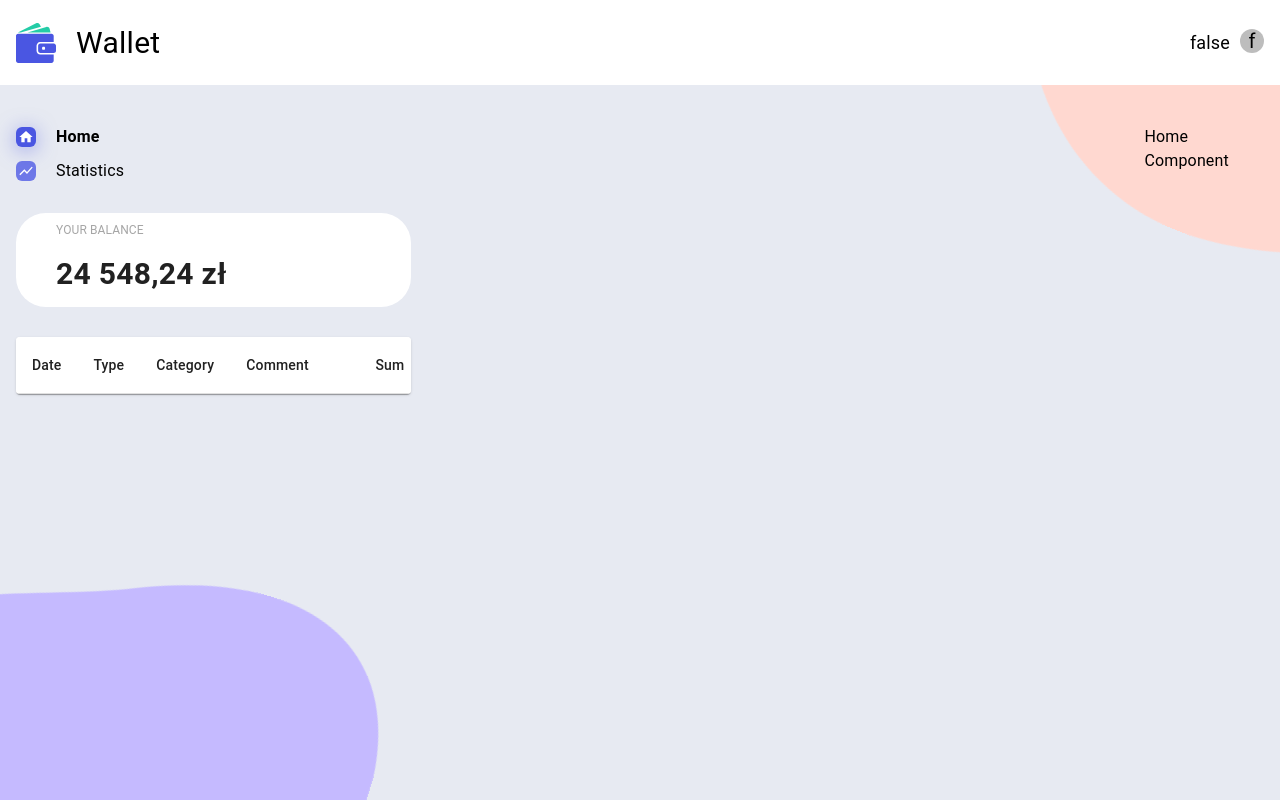
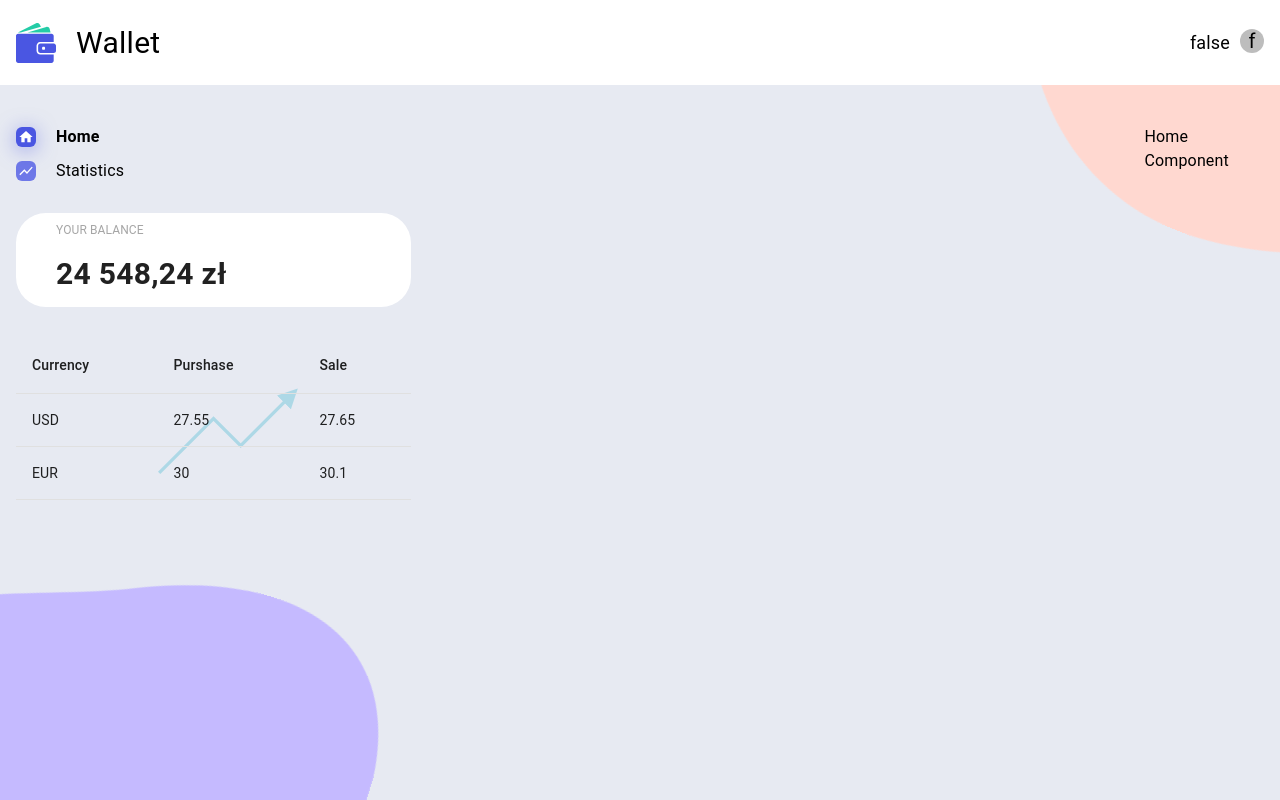
Before and after one commit to AMichalMurawski/wallet-app, a React (Create React App) app: page /wallet/home in a window 1280 px wide. Built offline with nearby package versions, Linux system fonts and the light colour scheme; the HTML template or start-up script is replaced by a standard one.

Commit message:
currency

```diff
--- a/src/components/dashboard/Currency.jsx
+++ b/src/components/dashboard/Currency.jsx
@@ -1,4 +1,5 @@
 import {
+  Box,
   Paper,
   Table,
   TableBody,
@@ -8,185 +9,24 @@ import {
   TableRow,
 } from '@mui/material';
 import { useMediaMui } from '../../hooks';
+import { currencyData } from '../../devUtils';
 
-const columns = [
-  { id: 'date', label: 'Date', minWidth: 45 },
-  { id: 'type', label: 'Type', minWidth: 20, align: 'center' },
-  { id: 'category', label: 'Category', minWidth: 90 },
-  { id: 'comment', label: 'Comment', minWidth: 120 },
-  { id: 'sum', label: 'Sum', minWidth: 70, align: 'right' },
-  { id: 'edit', label: '', minWidth: 20, align: 'center' },
-  { id: 'delete', label: '', minWidth: 60, align: 'center' },
-];
-
-const rows = [
-  {
-    Date: '27.05.2023',
-    Type: 'Leisure',
-    Category: 'Expense',
-    Comment: 'Noffkdgd',
-    Sum: 631.51,
-  },
-  {
-    Date: '22.05.2023',
-    Type: 'Child care',
-    Category: 'Expense',
-    Comment: 'Bidsofkodgd',
-    Sum: 720.28,
-  },
-  {
-    Date: '15.05.2023',
-    Type: 'Main incomes',
-    Category: 'Income',
-    Comment: 'Pnjdnfdfd',
-    Sum: 664.9,
-  },
-  {
-    Date: '22.05.2023',
-    Type: 'Main incomes',
-    Category: 'Income',
-    Comment: 'Bidsofkodgd',
-    Sum: 323.64,
-  },
-  {
-    Date: '23.05.2023',
-    Type: 'Paycheck',
-    Category: 'Income',
-    Comment: 'Xmdkfnflg',
-    Sum: 966.64,
-  },
-  {
-    Date: '23.05.2023',
-    Type: 'Other incomes',
-    Category: 'Income',
-    Comment: 'Ekfdndondf',
-    Sum: 909.1,
-  },
-  {
-    Date: '15.05.2023',
-    Type: 'Household products',
-    Category: 'Expense',
-    Comment: 'Bidsofkodgd',
-    Sum: 685.74,
-  },
-  {
-    Date: '20.05.2023',
-    Type: 'Products',
-    Category: 'Expense',
-    Comment: 'Bidsofkodgd',
-    Sum: 516.97,
-  },
-  {
-    Date: '21.05.2023',
-    Type: 'Self care',
-    Category: 'Expense',
-    Comment: 'Ekfdndondf',
-    Sum: 655.7,
-  },
-  {
-    Date: '04.06.2023',
-    Type: 'Products',
-    Category: 'Expense',
-    Comment: 'Ekfdndondf',
-    Sum: 26390,
-  },
-  {
-    Date: '24.05.2023',
-    Type: 'Education',
-    Category: 'Expense',
-    Comment: 'Pnjdnfdfd',
-    Sum: 659.85,
-  },
-  {
-    Date: '30.05.2023',
-    Type: 'Paycheck',
-    Category: 'Income',
-    Comment: 'Gnivmdkf',
-    Sum: 659.83,
-  },
-  {
-    Date: '27.05.2023',
-    Type: 'Other incomes',
-    Category: 'Income',
-    Comment: 'Noffkdgd',
-    Sum: 964.6,
-  },
-  {
-    Date: '19.05.2023',
-    Type: 'Products',
-    Category: 'Expense',
-    Comment: 'Noffkdgd',
-    Sum: 53.68,
-  },
-  {
-    Date: '23.05.2023',
-    Type: 'Child care',
-    Category: 'Expense',
-    Comment: 'Nosfdgfd',
-    Sum: 189.21,
-  },
-  {
-    Date: '28.05.2023',
-    Type: 'Other incomes',
-    Category: 'Income',
-    Comment: 'Anjjnlk',
-    Sum: 183.95,
-  },
-  {
-    Date: '21.05.2023',
-    Type: 'Main expenses',
-    Category: 'Expense',
-    Comment: 'Nosfdgfd',
-    Sum: 192.59,
-  },
-  {
-    Date: '05.06.2023',
-    Type: 'Education',
-    Category: 'Expense',
-    Comment: 'Fdfofdfd',
-    Sum: 455.63,
-  },
-  {
-    Date: '24.05.2023',
-    Type: 'Main incomes',
-    Category: 'Income',
-    Comment: 'Anjjnlk',
-    Sum: 113.4,
-  },
-  {
-    Date: '01.06.2023',
-    Type: 'Car',
-    Category: 'Expense',
-    Comment: 'Anjjnlk',
-    Sum: 950.15,
-  },
-  {
-    Date: '17.05.2023',
-    Type: 'Products',
-    Category: 'Expense',
-    Comment: 'Ekfdndondf',
-    Sum: 198.84,
-  },
-  {
-    Date: '09.05.2023',
-    Type: 'Self care',
-    Category: 'Expense',
-    Comment: 'Nosfdgfd',
-    Sum: 780.76,
-  },
-  {
-    Date: '27.05.2023',
-    Type: 'Car',
-    Category: 'Expense',
-    Comment: 'Fdfofdfd',
-    Sum: 335.52,
-  },
-];
+const columns = currencyData => {
+  const data = currencyData[0];
+  const col = [];
+  for (const key in data) {
+    const id = key;
+    const label = key.charAt(0).toUpperCase() + key.slice(1);
+    const width = '33%';
+    col.push({ id, label, width });
+  }
+  return col;
+};
 
 export const Currency = () => {
   const mediaMui = useMediaMui();
   return (
-    <Paper
+    <Box
       sx={{
         width: '100%',
         maxWidth: mediaMui.desktop
@@ -195,17 +35,60 @@ export const Currency = () => {
           ? '336px'
           : '280px',
         overflow: 'hidden',
+        position: 'relative',
       }}
     >
+      <Box
+        sx={{
+          position: 'absolute',
+          height: '100%',
+          width: '100%',
+          left: '0',
+          top: '0',
+          zIndex: -1,
+        }}
+      >
+        <svg
+          xmlns="http://www.w3.org/2000/svg"
+          viewBox="0 0 300 300"
+          width="100%"
+          height="100%"
+        >
+          <polyline
+            points="50,250 150,150 200,200 300,100"
+            fill="none"
+            stroke="lightblue"
+            strokeWidth="2%"
+            markerEnd="url(#blue-arrow)"
+          />
+
+          <defs>
+            <marker
+              id="blue-arrow"
+              viewBox="0 0 10 10"
+              refX="8"
+              refY="5"
+              markerWidth="6"
+              markerHeight="6"
+              orient="auto"
+            >
+              <path d="M 0 0 L 10 5 L 0 10 z" fill="lightblue" />
+            </marker>
+          </defs>
+        </svg>
+      </Box>
       <TableContainer sx={{ maxHeight: 440 }}>
         <Table stickyHeader>
           <TableHead>
             <TableRow>
-              {columns.map(column => (
+              {columns(currencyData).map(column => (
                 <TableCell
                   key={column.id}
                   align={column.align}
-                  style={{ minWidth: column.minWidth }}
+                  style={{
+                    width: column.minWidth,
+                    backgroundColor: 'transparent',
+                  }}
                 >
                   {column.label}
                 </TableCell>
@@ -213,9 +96,9 @@ export const Currency = () => {
             </TableRow>
           </TableHead>
           <TableBody>
-            {rows.map((row, i) => {
+            {currencyData.map((row, i) => (
               <TableRow hover role="checkbox" tabIndex={-1} key={i}>
-                {columns.map(column => {
+                {columns(currencyData).map(column => {
                   const value = row[column.id];
                   return (
                     <TableCell key={column.id} align={column.align}>
@@ -223,11 +106,11 @@ export const Currency = () => {
                     </TableCell>
                   );
                 })}
-              </TableRow>;
-            })}
+              </TableRow>
+            ))}
           </TableBody>
         </Table>
       </TableContainer>
-    </Paper>
+    </Box>
   );
 };
--- /dev/null
+++ b/src/components/tables/Table.jsx
@@ -0,0 +1,5 @@
+import { Box } from '@mui/material';
+
+export const Table = () => {
+  return <Box></Box>;
+};
--- /dev/null
+++ b/src/devUtils/currencyData.js
@@ -0,0 +1,12 @@
+export const currencyData = [
+  {
+    currency: 'USD',
+    purshase: 27.55,
+    sale: 27.65,
+  },
+  {
+    currency: 'EUR',
+    purshase: 30.0,
+    sale: 30.1,
+  },
+];
--- /dev/null
+++ b/src/devUtils/transactionsData.js
@@ -0,0 +1,163 @@
+export const transactionsData = [
+  {
+    Date: '27.05.2023',
+    Type: 'Leisure',
+    Category: 'Expense',
+    Comment: 'Noffkdgd',
+    Sum: 631.51,
+  },
+  {
+    Date: '22.05.2023',
+    Type: 'Child care',
+    Category: 'Expense',
+    Comment: 'Bidsofkodgd',
+    Sum: 720.28,
+  },
+  {
+    Date: '15.05.2023',
+    Type: 'Main incomes',
+    Category: 'Income',
+    Comment: 'Pnjdnfdfd',
+    Sum: 664.9,
+  },
+  {
+    Date: '22.05.2023',
+    Type: 'Main incomes',
+    Category: 'Income',
+    Comment: 'Bidsofkodgd',
+    Sum: 323.64,
+  },
+  {
+    Date: '23.05.2023',
+    Type: 'Paycheck',
+    Category: 'Income',
+    Comment: 'Xmdkfnflg',
+    Sum: 966.64,
+  },
+  {
+    Date: '23.05.2023',
+    Type: 'Other incomes',
+    Category: 'Income',
+    Comment: 'Ekfdndondf',
+    Sum: 909.1,
+  },
+  {
+    Date: '15.05.2023',
+    Type: 'Household products',
+    Category: 'Expense',
+    Comment: 'Bidsofkodgd',
+    Sum: 685.74,
+  },
+  {
+    Date: '20.05.2023',
+    Type: 'Products',
+    Category: 'Expense',
+    Comment: 'Bidsofkodgd',
+    Sum: 516.97,
+  },
+  {
+    Date: '21.05.2023',
+    Type: 'Self care',
+    Category: 'Expense',
+    Comment: 'Ekfdndondf',
+    Sum: 655.7,
+  },
+  {
+    Date: '04.06.2023',
+    Type: 'Products',
+    Category: 'Expense',
+    Comment: 'Ekfdndondf',
+    Sum: 26390,
+  },
+  {
+    Date: '24.05.2023',
+    Type: 'Education',
+    Category: 'Expense',
+    Comment: 'Pnjdnfdfd',
+    Sum: 659.85,
+  },
+  {
+    Date: '30.05.2023',
+    Type: 'Paycheck',
+    Category: 'Income',
+    Comment: 'Gnivmdkf',
+    Sum: 659.83,
+  },
+  {
+    Date: '27.05.2023',
+    Type: 'Other incomes',
+    Category: 'Income',
+    Comment: 'Noffkdgd',
+    Sum: 964.6,
+  },
+  {
+    Date: '19.05.2023',
+    Type: 'Products',
+    Category: 'Expense',
+    Comment: 'Noffkdgd',
+    Sum: 53.68,
+  },
+  {
+    Date: '23.05.2023',
+    Type: 'Child care',
+    Category: 'Expense',
+    Comment: 'Nosfdgfd',
+    Sum: 189.21,
+  },
+  {
+    Date: '28.05.2023',
+    Type: 'Other incomes',
+    Category: 'Income',
+    Comment: 'Anjjnlk',
+    Sum: 183.95,
+  },
+  {
+    Date: '21.05.2023',
+    Type: 'Main expenses',
+    Category: 'Expense',
+    Comment: 'Nosfdgfd',
+    Sum: 192.59,
+  },
+  {
+    Date: '05.06.2023',
+    Type: 'Education',
+    Category: 'Expense',
+    Comment: 'Fdfofdfd',
+    Sum: 455.63,
+  },
+  {
+    Date: '24.05.2023',
+    Type: 'Main incomes',
+    Category: 'Income',
+    Comment: 'Anjjnlk',
+    Sum: 113.4,
+  },
+  {
+    Date: '01.06.2023',
+    Type: 'Car',
+    Category: 'Expense',
+    Comment: 'Anjjnlk',
+    Sum: 950.15,
+  },
+  {
+    Date: '17.05.2023',
+    Type: 'Products',
+    Category: 'Expense',
+    Comment: 'Ekfdndondf',
+    Sum: 198.84,
+  },
+  {
+    Date: '09.05.2023',
+    Type: 'Self care',
+    Category: 'Expense',
+    Comment: 'Nosfdgfd',
+    Sum: 780.76,
+  },
+  {
+    Date: '27.05.2023',
+    Type: 'Car',
+    Category: 'Expense',
+    Comment: 'Fdfofdfd',
+    Sum: 335.52,
+  },
+];
```
Also changed, not shown: src/components/dashboard/Diagram.jsx (added, +70 -0 lines), src/devUtils/index.js (+8 -1 lines).
